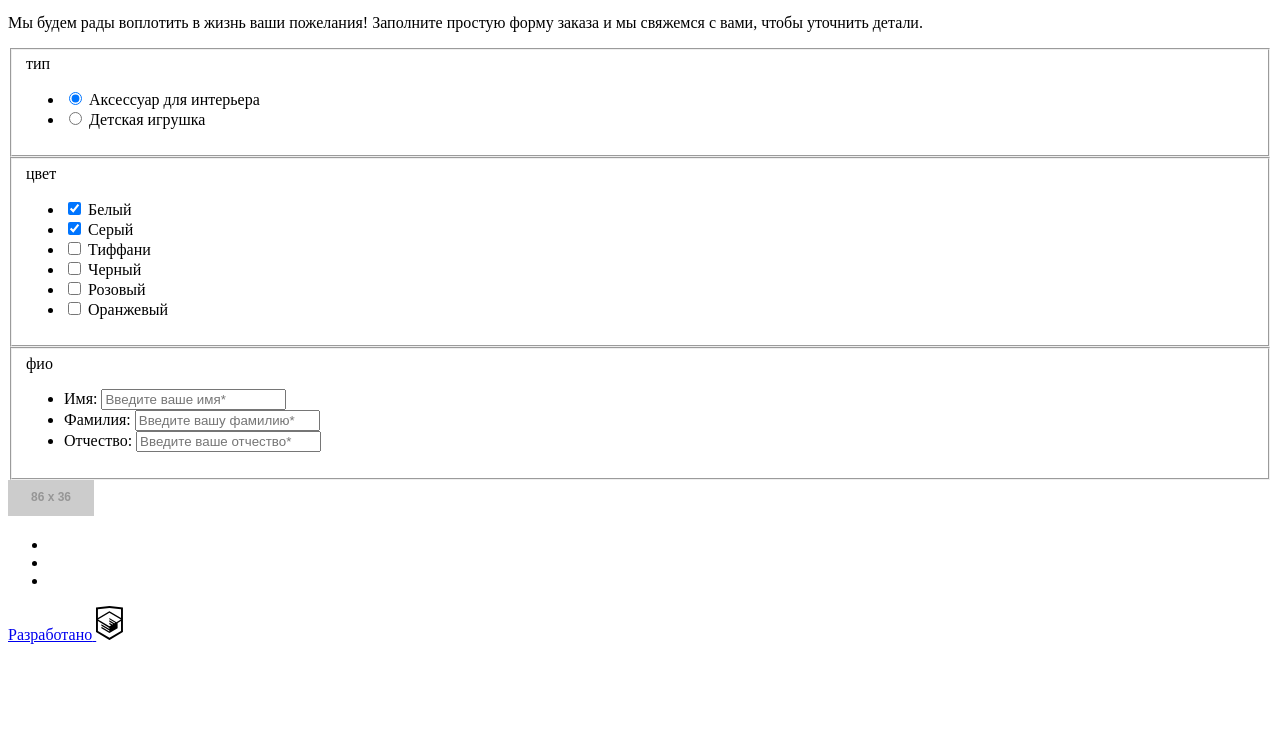
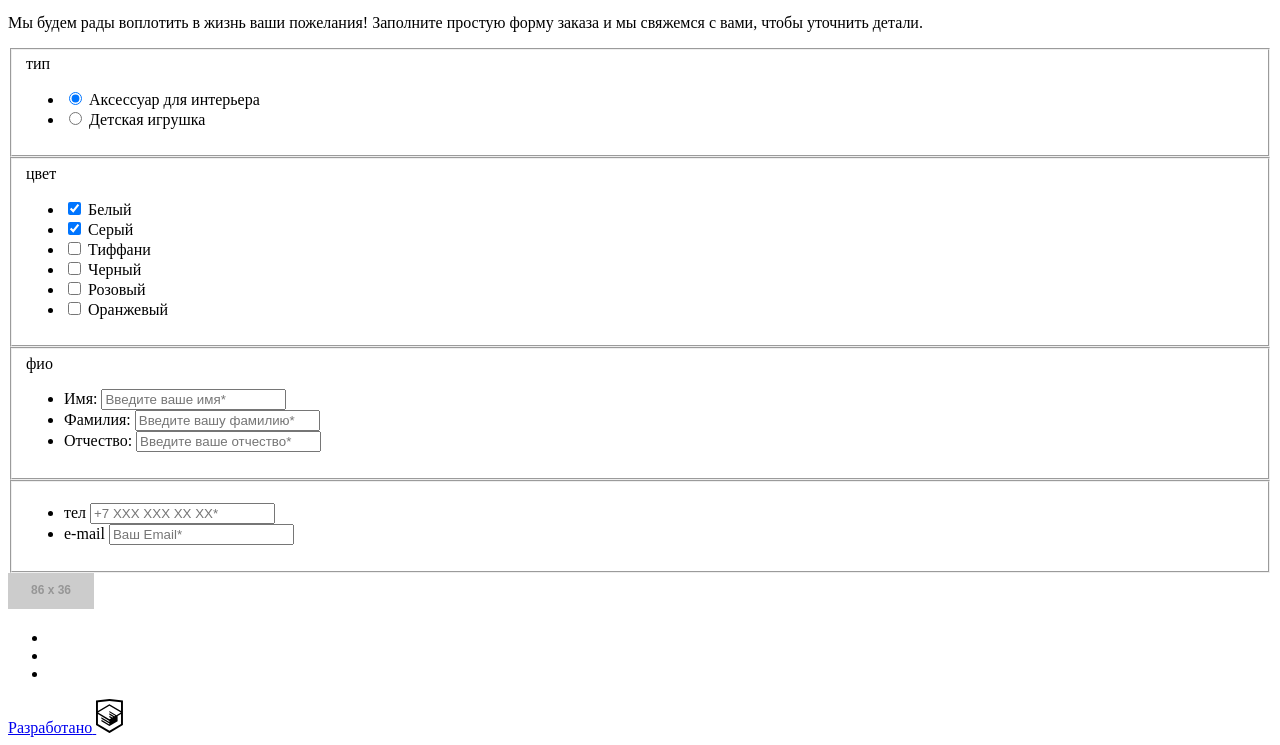
Before and after one commit to MaksBmt/396267-mishka-18, a website: page source/form.html in a window 1280 px wide. Shown: the part 164-909 px from the top of the page. Before the commit the page ends 816 px from the top, so only its background shows below. Drawn offline with Linux system fonts and the light colour scheme; placeholder pictures from the web are drawn by us.

Commit message:
Добавляет на страницу с формой заказа fieldset с инпут тип tel, email

```diff
--- a/source/form.html
+++ b/source/form.html
@@ -98,7 +98,7 @@
       </fieldset>
       <fieldset class="form__fieldset">
         <div class="form__fieldset-wrap wrap">
-          <legend class="orm__legend form__legend--name">фио</legend>
+          <legend class="form__legend form__legend--name">фио</legend>
           <ul class="form__list form__list--text">
             <li class="form__item form__item--text">
               <label class="forma__label forma__label--text" for="firstname">Имя:</label>
@@ -114,6 +114,18 @@
             </li>
           </ul>
         </div>
+      </fieldset>
+      <fieldset class="form__fieldset form__fieldset--gray">
+        <ul class="form__list form__list--communication">
+          <li class="form__item form__item--communication">
+            <label class="form__legend form__legend--communication" for="phone">тел</label>
+            <input class="form__input form__input--communication" type="tel" name="phone" id="phone" placeholder="+7 ХХХ ХХХ ХХ ХХ*">
+          </li>
+          <li class="form__item form__item--communication">
+            <label class="form__legend form__legend--communication" for="email">e-mail</label>
+            <input class="form__input form__input--communication" type="text" name="email" id="email" placeholder="Ваш Email*">
+          </li>
+        </ul>
       </fieldset>
     </form>
   </section>
```
